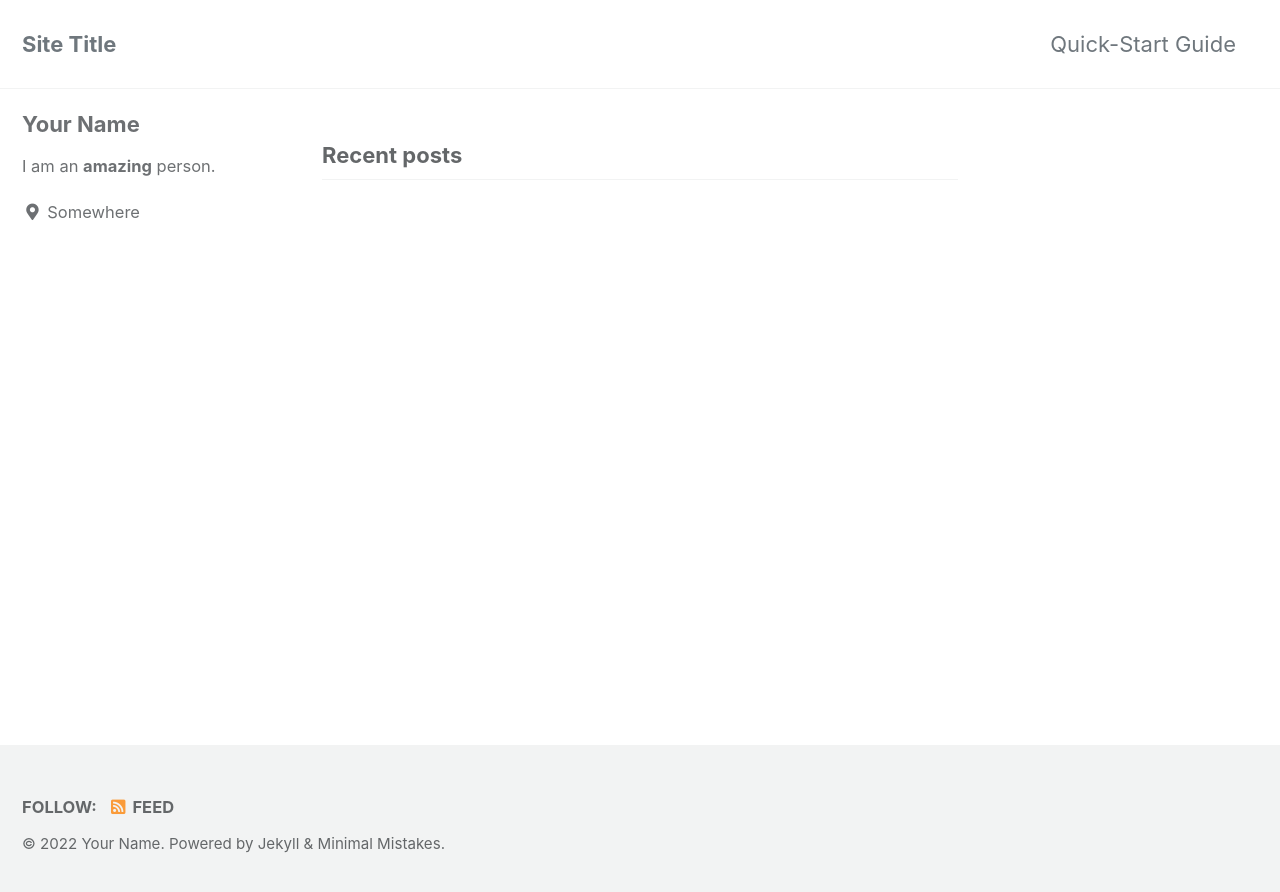
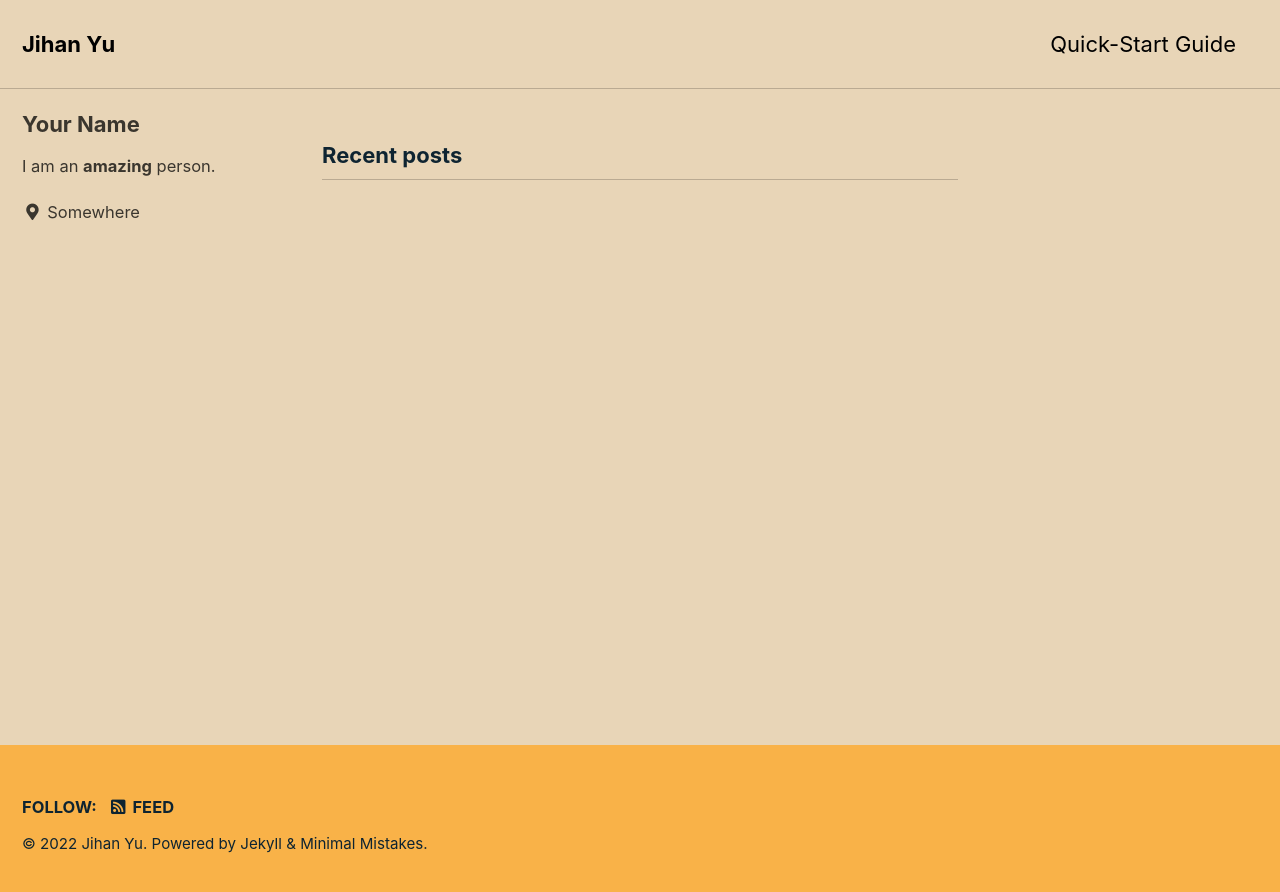
Before and after one commit to JihanYu/JihanYu.github.io, a Jekyll site: the page built from index.html, in a window 1280 px wide. Shown: the top 892 px of the page. Built offline with Jekyll 4.4.1, drawn with Linux system fonts in a browser that asks for light colours; cached includes are drawn as plain includes; the list of posts is cut into pages by our own code.

Commit message:
Update _config.yml

```diff
--- a/_config.yml
+++ b/_config.yml
@@ -12,14 +12,14 @@
 
 # theme                  : "minimal-mistakes-jekyll"
 # remote_theme           : "mmistakes/minimal-mistakes"
-minimal_mistakes_skin    : "default" # "air", "aqua", "contrast", "dark", "dirt", "neon", "mint", "plum", "sunrise"
+minimal_mistakes_skin    : "sunrise" # "default", "air", "aqua", "contrast", "dark", "dirt", "neon", "mint", "plum", "sunrise"
 
 # Site Settings
 locale                   : "en-US"
-title                    : "Site Title"
+title                    : "Jihan Yu"
 title_separator          : "-"
 subtitle                 : # site tagline that appears below site title in masthead
-name                     : "Your Name"
+name                     : "Jihan Yu"
 description              : "An amazing website."
 url                      : # the base hostname & protocol for your site e.g. "https://mmistakes.github.io"
 baseurl                  : # the subpath of your site, e.g. "/blog"
```
